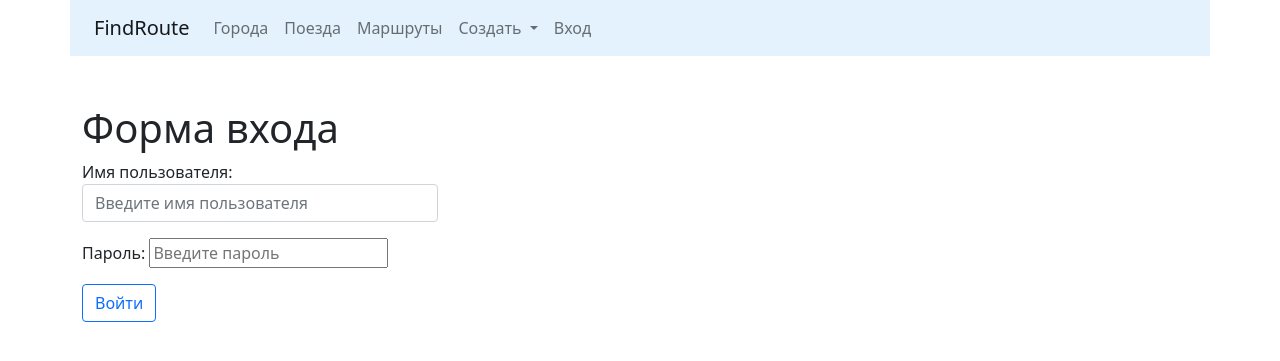
After one commit to poly-sladkiy/learn_python, a Django app: page /accounts/login/ in a window 1280 px wide. The commit adds this page. Shown: the top 361 px of the page. Run offline with Django 3.2, Linux system fonts and the light colour scheme; some libraries are stand-ins or nearby versions.

Commit message:
Create login and logout functions.

```diff
--- a/Junior_task/Junior_task/settings.py
+++ b/Junior_task/Junior_task/settings.py
@@ -40,6 +40,7 @@ INSTALLED_APPS = [
     'cities',
     'trains',
     'routes',
+    'accounts',
 ]
 
 MIDDLEWARE = [
--- a/Junior_task/Junior_task/urls.py
+++ b/Junior_task/Junior_task/urls.py
@@ -23,6 +23,7 @@ urlpatterns = [
     path('admin/', admin.site.urls),
     path('cities/', include(('cities.urls', 'cities'))),
     path('trains/', include(('trains.urls', 'trains'))),
+    path('accounts/', include(('accounts.urls', 'accounts'))),
     path('find_routes/', find_routes, name='find_routes'),
     path('add_route/', add_route, name='add_route'),
     path('save_route/', save_route, name='save_route'),
--- /dev/null
+++ b/Junior_task/accounts/templates/accounts/login.html
@@ -0,0 +1,9 @@
+{% extends 'base.html' %}
+{% block title %}Форма входа{% endblock %}
+
+{% block content %}
+
+    <h1>Форма входа</h1>
+    {% include 'form.html' with button='Войти' %}
+
+{% endblock %}
--- /dev/null
+++ b/Junior_task/accounts/urls.py
@@ -0,0 +1,8 @@
+from django.urls import path
+
+from accounts.views import login_view, logout_view
+
+urlpatterns = [
+    path('login/', login_view, name='login'),
+    path('logout/', logout_view, name='logout'),
+]
--- a/Junior_task/accounts/views.py
+++ b/Junior_task/accounts/views.py
@@ -1,3 +1,27 @@
-from django.shortcuts import render
+from django.contrib.auth import authenticate, login, logout
+from django.shortcuts import render, redirect
 
-# Create your views here.
+from accounts.forms import UserLoginForm
+
+
+def login_view(request):
+    form = UserLoginForm(request.POST or None)
+    _next = request.POST.get('next')
+
+    if form.is_valid():
+        username = form.cleaned_data.get('username')
+        password = form.cleaned_data.get('password')
+
+        user = authenticate(username=username, password=password)
+
+        login(request, user)
+
+        _next = _next or '/'
+        return redirect(_next)
+
+    return render(request, 'accounts/login.html', {'form': form})
+
+
+def logout_view(request):
+    logout(request)
+    return redirect('/')
--- a/Junior_task/templates/base.html
+++ b/Junior_task/templates/base.html
@@ -71,6 +71,26 @@
                     </ul>
                 </li>
 
+                {% if user.is_authenticated %}
+
+                    <li class="nav-item">
+                        <a class="nav-link"
+                           href="{% url 'accounts:logout' %}">
+                            Выход
+                        </a>
+                    </li>
+
+                {% else %}
+
+                    <li class="nav-item">
+                        <a class="nav-link"
+                           href="{% url 'accounts:login' %}">
+                            Вход
+                        </a>
+                    </li>
+
+                {% endif %}
+
             </ul>
         </div>
     </div>
@@ -115,7 +135,7 @@
 <script src="https://cdn.jsdelivr.net/npm/select2@4.1.0-rc.0/dist/js/select2.min.js"></script>
 
 <script>
-    $(document).ready(function() {
+    $(document).ready(function () {
         $('.js-example-basic-single').select2();
         $('.js-example-basic-multiple').select2();
     });
```
